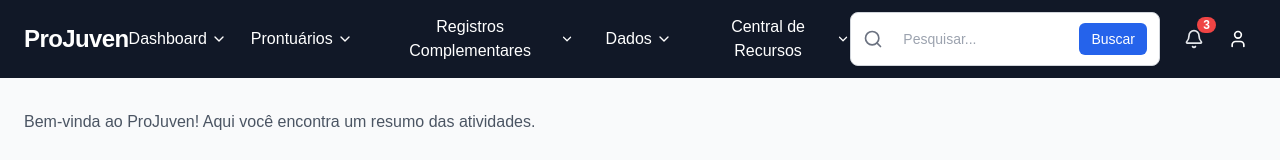
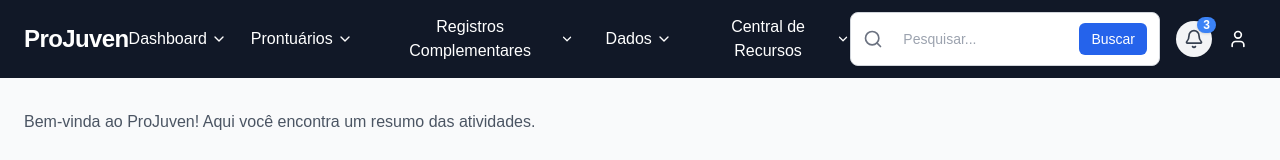
Before and after one commit to resenhandodirei/ProJuven, a Next.js app: page /home in a window 1280 px wide. Shown: the top 160 px of the page. Built offline with nearby package versions, Linux system fonts and the light colour scheme.

Commit message:
refactor: mudei algumas coisas e inclui uma animação

```diff
--- a/src/components/NotificationBell.tsx
+++ b/src/components/NotificationBell.tsx
@@ -2,91 +2,94 @@
 
 import { useState, useRef, useEffect } from "react";
 import { Bell } from "lucide-react";
+import { motion, AnimatePresence } from "framer-motion";
+
+interface Notification {
+  id: number;
+  title: string;
+  time: string;
+}
 
 export default function NotificationBell() {
-  const [isOpen, setIsOpen] = useState(false);
-  const dropdownRef = useRef<HTMLDivElement>(null);
+  const [open, setOpen] = useState(false);
+  const ref = useRef<HTMLDivElement>(null);
 
-  // Fecha o dropdown ao clicar fora
+  const notifications: Notification[] = [
+    { id: 1, title: "Novo prontuário registrado", time: "há 5 min" },
+    { id: 2, title: "Ficha atualizada com sucesso", time: "há 40 min" },
+    { id: 3, title: "Lembrete: reunião às 14h", time: "há 2h" },
+  ];
+
+  // Fecha ao clicar fora
   useEffect(() => {
     const handleClickOutside = (event: MouseEvent) => {
-      if (
-        dropdownRef.current &&
-        !dropdownRef.current.contains(event.target as Node)
-      ) {
-        setIsOpen(false);
+      if (ref.current && !ref.current.contains(event.target as Node)) {
+        setOpen(false);
       }
     };
     document.addEventListener("mousedown", handleClickOutside);
     return () => document.removeEventListener("mousedown", handleClickOutside);
   }, []);
 
-  // Notificações de exemplo (pode vir da API depois)
-  const notifications = [
-    {
-      id: 1,
-      title: "Novo prontuário adicionado",
-      time: "há 5 minutos",
-    },
-    {
-      id: 2,
-      title: "Ficha de atendimento atualizada",
-      time: "há 30 minutos",
-    },
-    {
-      id: 3,
-      title: "Lembrete: reunião às 15h",
-      time: "há 1 hora",
-    },
-  ];
-
   return (
-    <div className="relative" ref={dropdownRef}>
-      {/* Botão do sino */}
+    <div ref={ref} className="relative">
+      {/* Ícone do sino */}
       <button
-        onClick={() => setIsOpen((prev) => !prev)}
-        className="relative p-2 rounded-full hover:bg-gray-800 transition"
+        onClick={() => setOpen(!open)}
+        className="relative flex items-center justify-center p-2 rounded-full bg-gray-100 hover:bg-gray-200 transition-all"
       >
-        <Bell className="w-5 h-5 text-gray-200" />
+        <Bell className="w-5 h-5 text-gray-700" />
         {notifications.length > 0 && (
-          <span className="absolute -top-1 -right-1 bg-red-500 text-xs font-bold rounded-full px-1.5">
+          <span className="absolute -top-1 -right-1 bg-blue-500 text-white text-xs font-semibold px-1.5 rounded-full shadow">
             {notifications.length}
           </span>
         )}
       </button>
 
-      {/* Dropdown de notificações */}
-      {isOpen && (
-        <div className="absolute right-0 mt-2 w-80 bg-white text-gray-900 rounded-lg shadow-xl border border-gray-100 animate-fade-in z-50">
-          <div className="p-3 border-b border-gray-200 font-semibold text-sm text-gray-700">
+      {/* Dropdown */}
+      <AnimatePresence>
+        {open && (
+          <motion.div
+            initial={{ opacity: 0, y: -10 }}
+            animate={{ opacity: 1, y: 0 }}
+            exit={{ opacity: 0, y: -8 }}
+            transition={{ duration: 0.2 }}
+            className="absolute right-0 mt-3 w-80 bg-white rounded-2xl shadow-lg ring-1 ring-gray-100 overflow-hidden z-50"
+          >
+            <div className="px-4 py-3 border-b border-gray-100">
+              <h3 className="text-sm font-semibold text-gray-700">
                 Notificações
+              </h3>
             </div>
 
-          {notifications.length === 0 ? (
-            <div className="p-4 text-sm text-gray-500 text-center">
-              Nenhuma notificação no momento.
-            </div>
-          ) : (
             <ul className="max-h-60 overflow-y-auto">
-              {notifications.map((n) => (
+              {notifications.length > 0 ? (
+                notifications.map((n) => (
                   <li
                     key={n.id}
-                  className="px-4 py-3 hover:bg-gray-100 cursor-pointer transition"
+                    className="px-4 py-3 hover:bg-gray-50 transition flex flex-col gap-0.5 cursor-pointer"
                   >
-                  <p className="text-sm font-medium">{n.title}</p>
-                  <p className="text-xs text-gray-500">{n.time}</p>
+                    <span className="text-sm text-gray-800 font-medium">
+                      {n.title}
+                    </span>
+                    <span className="text-xs text-gray-500">{n.time}</span>
                   </li>
-              ))}
+                ))
+              ) : (
+                <li className="p-4 text-sm text-gray-500 text-center">
+                  Nenhuma notificação no momento.
+                </li>
+              )}
             </ul>
-          )}
 
-          <div className="p-2 text-center border-t border-gray-200">
-            <button className="text-blue-600 text-sm hover:underline">
+            <div className="border-t border-gray-100 px-4 py-2 text-center">
+              <button className="text-sm text-blue-600 hover:underline font-medium">
                 Ver todas
               </button>
             </div>
-        </div>
+          </motion.div>
         )}
+      </AnimatePresence>
     </div>
   );
 }
```
Lines whose indentation alone changed are shown as unchanged.
